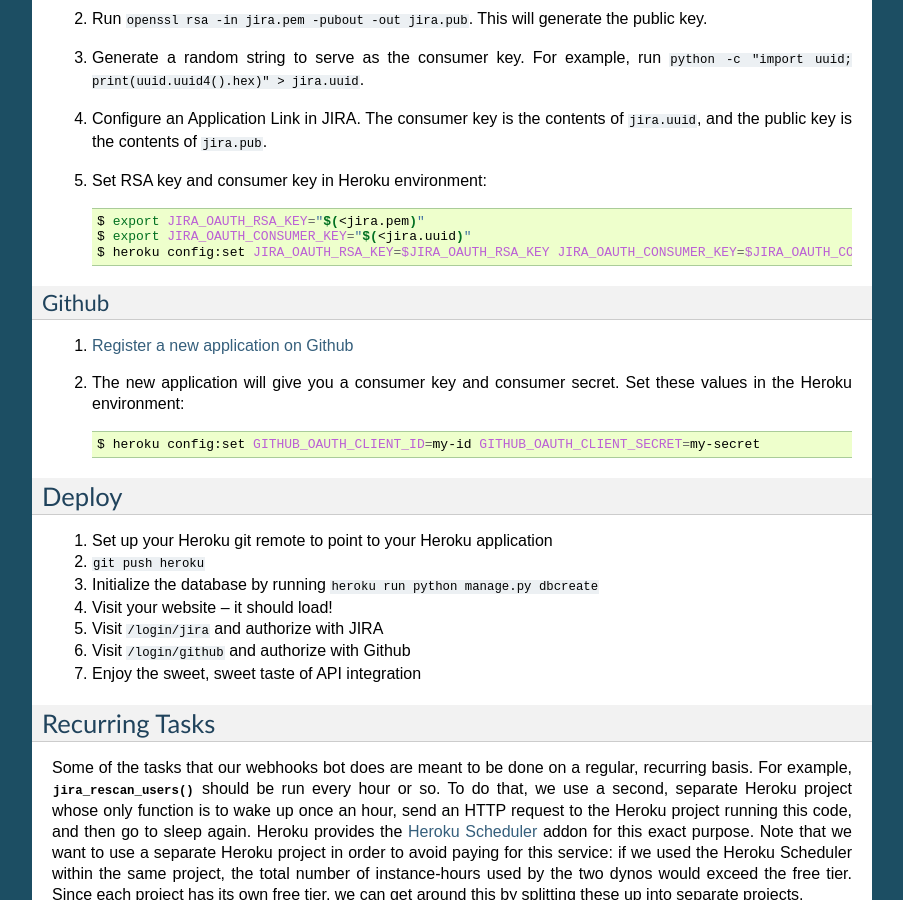
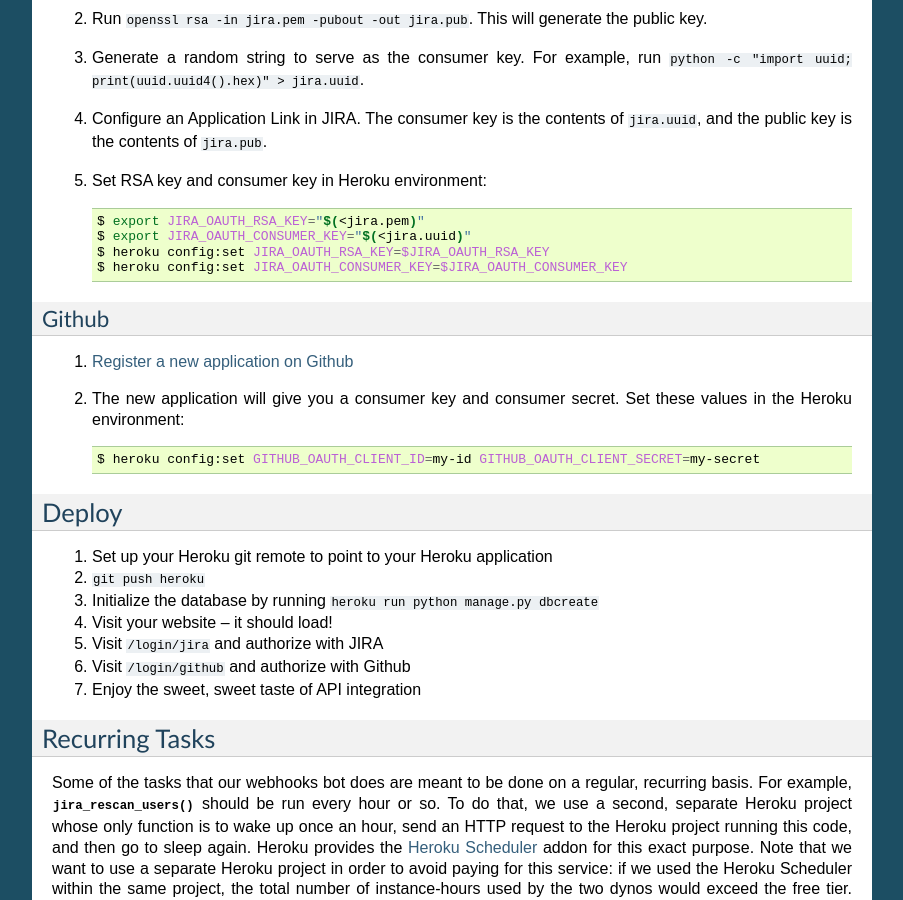
Before and after one commit to openedx/openedx-webhooks, a Sphinx documentation site: the page built from docs/install.rst, in a window 1280 px wide and 900 px high, scrolled down 662 px. Shown: the whole window, without its empty margins (198-1101 px from the left). Built offline with Sphinx 7.4.7, drawn with Linux system fonts in a browser that asks for light colours.

Commit message:
Break up doc line, for @nedbat

```diff
--- a/docs/install.rst
+++ b/docs/install.rst
@@ -44,7 +44,8 @@
 
         $ export JIRA_OAUTH_RSA_KEY="$(<jira.pem)"
         $ export JIRA_OAUTH_CONSUMER_KEY="$(<jira.uuid)"
-        $ heroku config:set JIRA_OAUTH_RSA_KEY=$JIRA_OAUTH_RSA_KEY JIRA_OAUTH_CONSUMER_KEY=$JIRA_OAUTH_CONSUMER_KEY
+        $ heroku config:set JIRA_OAUTH_RSA_KEY=$JIRA_OAUTH_RSA_KEY
+        $ heroku config:set JIRA_OAUTH_CONSUMER_KEY=$JIRA_OAUTH_CONSUMER_KEY
 
 Github
 ~~~~~~
```
